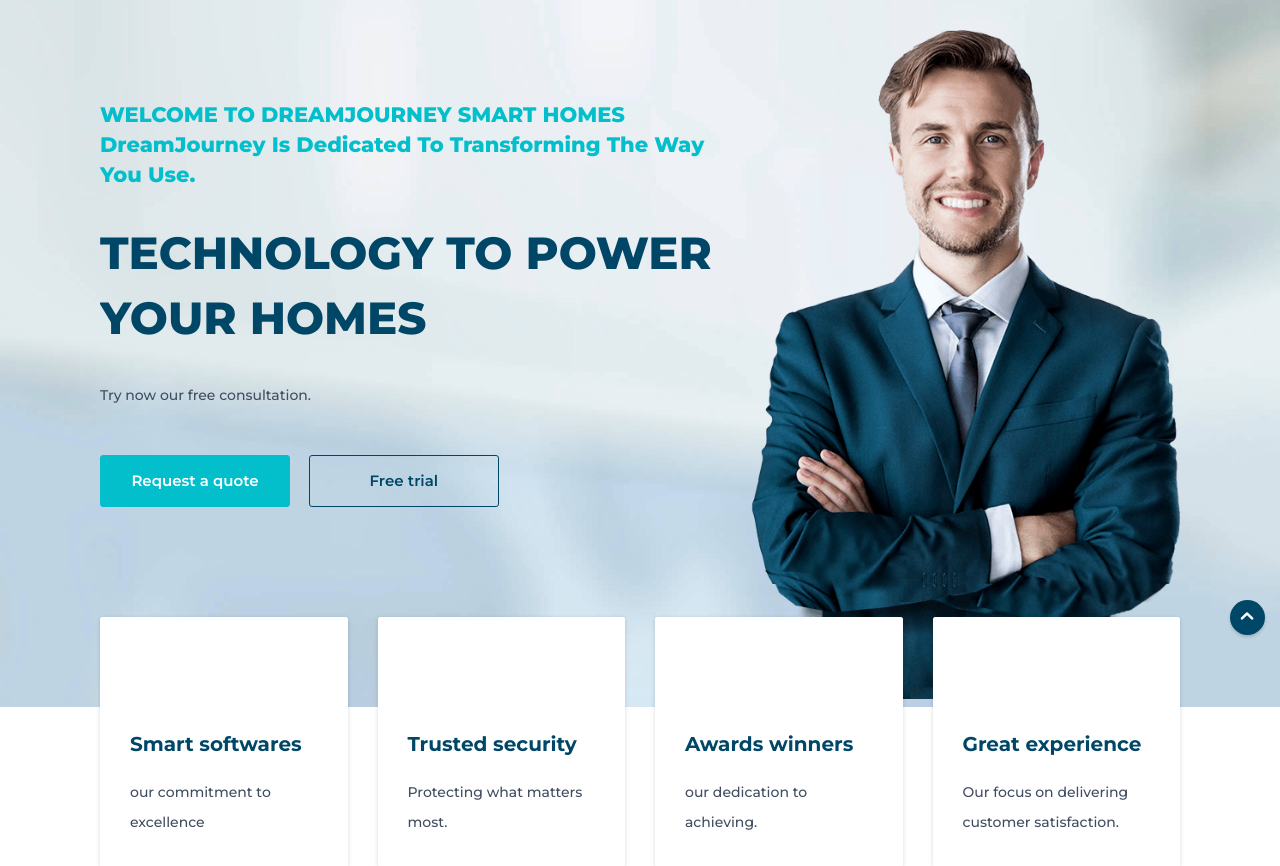
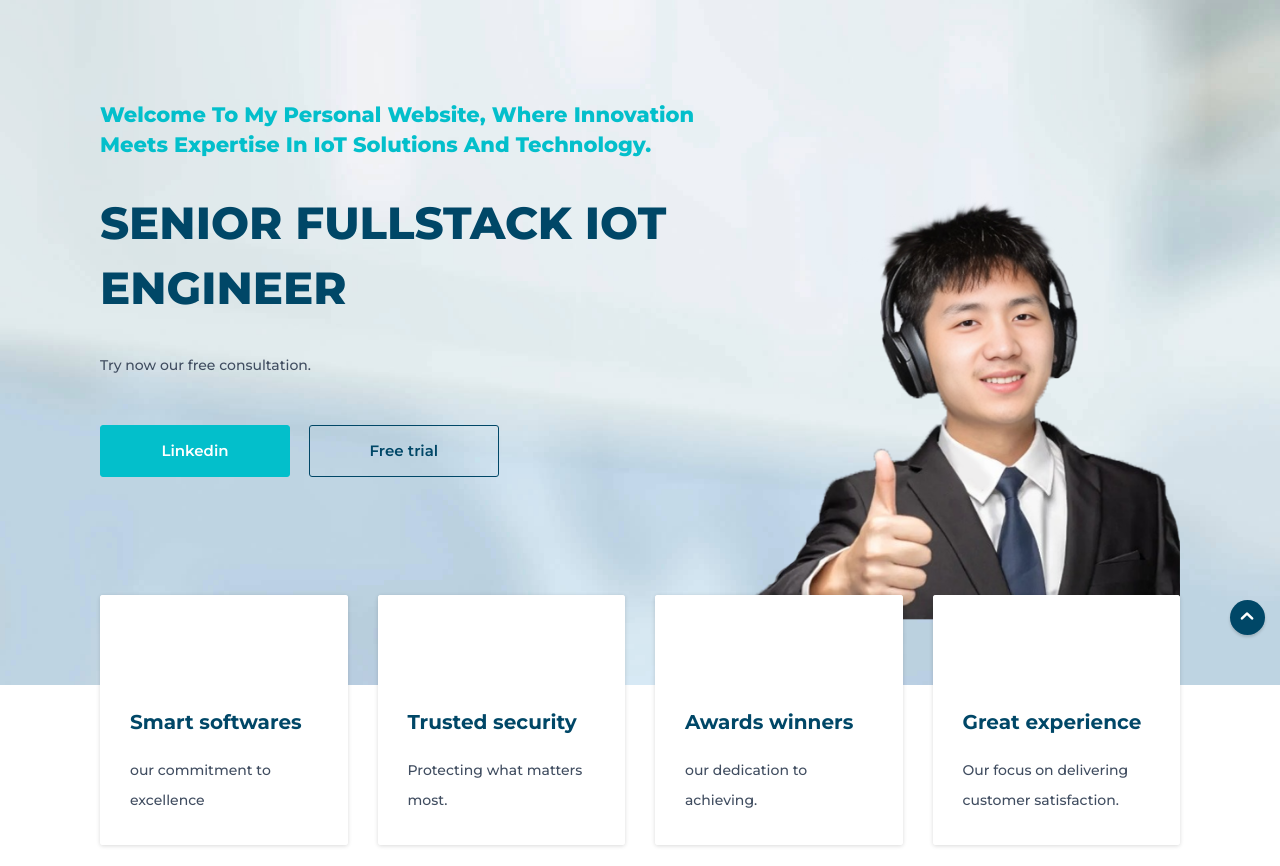
Before and after one commit to smart-fullstack-iot/brian_hernandez, a Flask app: page / in a window 1280 px wide. Shown: the part 150-1016 px from the top of the page. Run offline with Flask 3, Linux system fonts and the light colour scheme; some libraries are stand-ins or nearby versions; some web fonts are replaced.

Commit message:
add image

```diff
--- a/app.py
+++ b/app.py
@@ -90,4 +90,4 @@ def contactOne():
 
 
 if __name__ == '__main__':
-  app.run()
+  app.run(host='0.0.0.0', port=5000)
--- a/templates/index.html
+++ b/templates/index.html
@@ -190,24 +190,24 @@
                     <div class="col-lg-7">
                         <hr class="space-lg" />
                         <h3 class="text-color-2" style="text-transform: capitalize;">
-                            WELCOME TO DREAMJOURNEY SMART HOMES DreamJourney is dedicated to transforming the way you use.
+                            Welcome to my personal website, where innovation meets expertise in IoT solutions and technology.
                         </h3>
                         <ul class="slider" data-options="arrows:false,nav:false,autoplay:3000,controls:out">
                             <li>
-                                <h1 class="text-uppercase">Technology to power your homes</h1>
+                                <h1 class="text-uppercase">Senior Fullstack IoT Engineer</h1>
                             </li>
                             <li>
-                                <h1 class="text-uppercase">Software to power your homes</h1>
+                                <h1 class="text-uppercase">Transforming ideas into smart solutions</h1>
                             </li>
                             <li>
-                                <h1 class="text-uppercase"> And more...</h1>
+                                <h1 class="text-uppercase"> And much more...</h1>
                             </li>
                         </ul>
                         <p>
                             Try now our free consultation.
                         </p>
                         <hr class="space-sm" />
-                        <a href="#" class="btn btn-sm width-190 full-width-sm">Request a quote</a>
+                        <a href="https://www.linkedin.com/in/brian-hernandez-phi/" target="_blank" class="btn btn-sm width-190 full-width-sm">Linkedin</a>
                         <a href="#" class="btn btn-border btn-sm width-190 active full-width-sm">Free trial</a>
                         <hr class="space-lg" />
                         <hr class="space-lg" />
```
Also changed, not shown: static/media/man-3.png.
